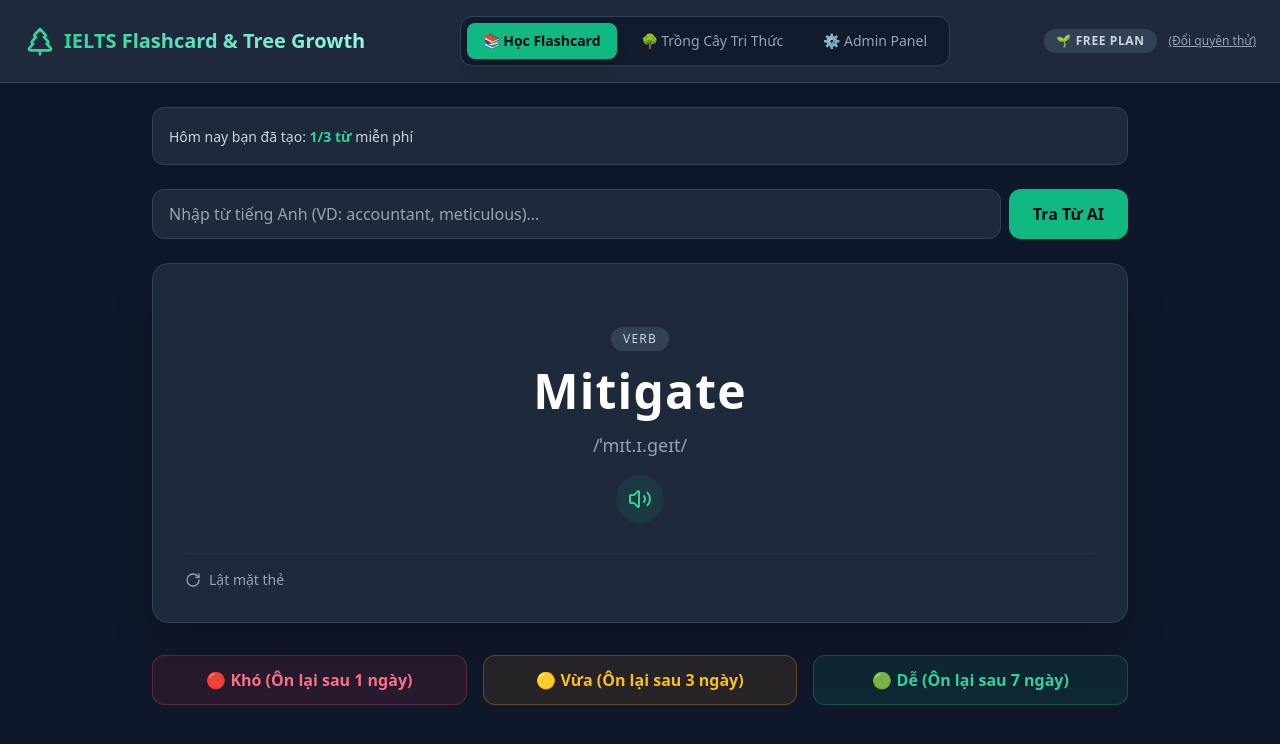
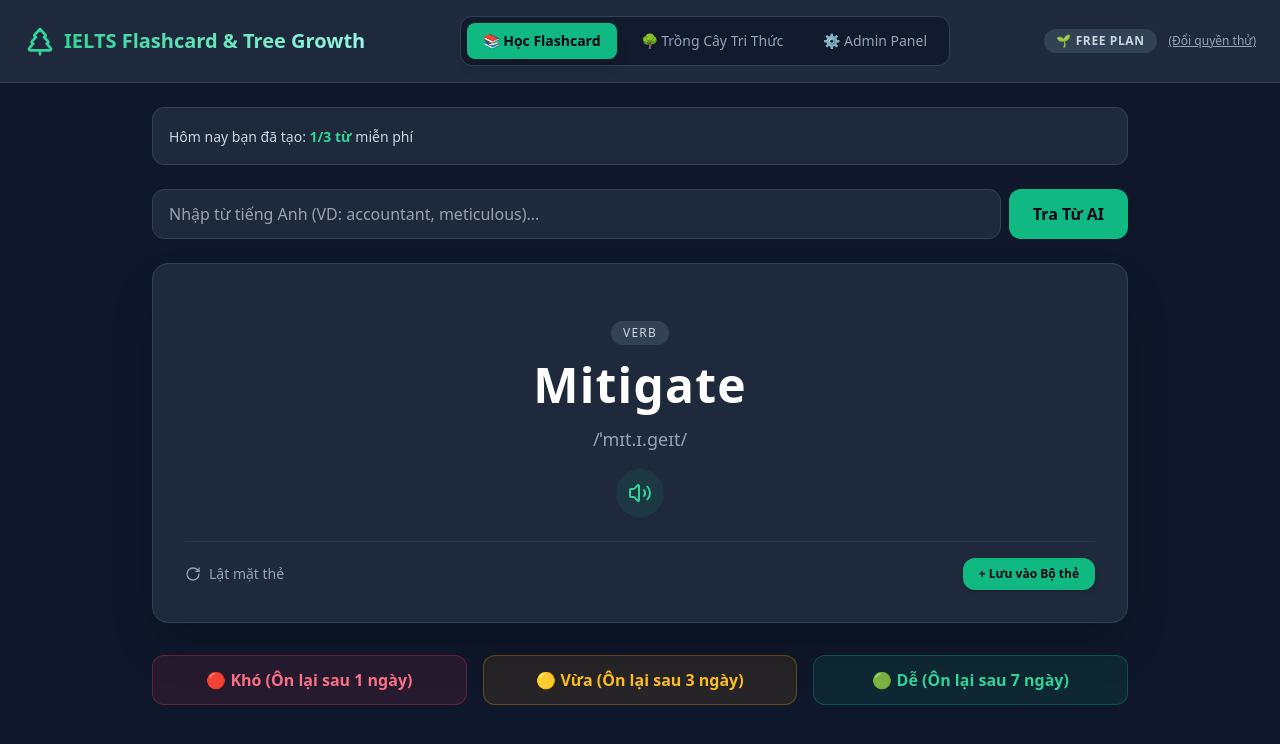
Before and after one commit to bachtruong31241026859-dotcom/my-flashcard-app, a Next.js app: page / in a window 1280 px wide. Shown: the top 744 px of the page. Built offline with nearby package versions, Linux system fonts and the light colour scheme.

Commit message:
Update page.tsx

```diff
--- a/app/page.tsx
+++ b/app/page.tsx
@@ -14,7 +14,11 @@ export default function Home() {
   const [waterDrops, setWaterDrops] = useState(145);
   const [isEditing, setIsEditing] = useState(false);
 
-  // Dữ liệu từ vựng hiện tại (mặc định hoặc từ AI trả về)
+  // State hỗ trợ lưu từ vựng vào Supabase
+  const [saving, setSaving] = useState(false);
+  const [isSaved, setIsSaved] = useState(false);
+
+  // Dữ liệu từ vựng hiện tại
   const [currentWord, setCurrentWord] = useState<any>({
     word: 'mitigate',
     ipa: '/ˈmɪt.ɪ.ɡeɪt/',
@@ -32,12 +36,13 @@ export default function Home() {
   const [customMeaning, setCustomMeaning] = useState(currentWord.vietnamese_meaning);
   const [cacheSource, setCacheSource] = useState<string | null>(null);
 
-  // HÀM GỌI API TRA TỪ THẬT TỪ GEMINI / SUPABASE
+  // 1. HÀM GỌI GROQ AI TRA TỪ
   const handleSearch = async () => {
     if (!inputWord.trim()) return;
     setLoading(true);
     setErrorMessage('');
     setIsFlipped(false);
+    setIsSaved(false); // Reset trạng thái đã lưu khi tra từ mới
 
     try {
       const response = await fetch('/api/generate-word', {
@@ -45,7 +50,6 @@ export default function Home() {
         headers: { 'Content-Type': 'application/json' },
         body: JSON.stringify({
           word: inputWord.trim(),
-          user_id: '00000000-0000-0000-0000-000000000001' // ID người dùng demo
         }),
       });
 
@@ -57,7 +61,7 @@ export default function Home() {
 
       setCurrentWord(result.data);
       setCustomMeaning(result.data.vietnamese_meaning);
-      setCacheSource(result.source === 'cache_hit' ? 'Global Cache Hit (Miễn phí API)' : 'AI Gemini vừa phân tích xong!');
+      setCacheSource(result.source === 'cache_hit' ? 'Global Cache Hit (Miễn phí API)' : 'Groq AI vừa phân tích!');
 
       if (role === 'free' && result.source !== 'cache_hit') {
         setFreeWordCount((prev) => Math.min(prev + 1, 3));
@@ -66,6 +70,43 @@ export default function Home() {
       setErrorMessage(err.message || 'Không thể kết nối đến máy chủ AI');
     } finally {
       setLoading(false);
+    }
+  };
+
+  // 2. HÀM LƯU TỪ VỰNG VÀO SUPABASE
+  const handleSaveCard = async () => {
+    if (!currentWord || isSaved) return;
+
+    setSaving(true);
+    try {
+      // Đính kèm nghĩa tiếng Việt nếu người dùng có chỉnh sửa tay
+      const dataToSave = {
+        ...currentWord,
+        vietnamese_meaning: customMeaning || currentWord.vietnamese_meaning
+      };
+
+      const response = await fetch('/api/flashcards', {
+        method: 'POST',
+        headers: { 'Content-Type': 'application/json' },
+        body: JSON.stringify(dataToSave),
+      });
+
+      const result = await response.json();
+
+      if (!response.ok) {
+        if (response.status === 401) {
+          alert('⚠️ Bạn cần đăng nhập tài khoản Supabase để lưu từ vựng này!');
+        } else {
+          alert('⚠️ ' + (result.error || 'Không thể lưu từ vựng vào DB'));
+        }
+        return;
+      }
+
+      setIsSaved(true);
+    } catch (err: any) {
+      alert('⚠️ Đã xảy ra lỗi kết nối khi lưu từ.');
+    } finally {
+      setSaving(false);
     }
   };
 
@@ -216,10 +257,30 @@ export default function Home() {
                   </div>
                 )}
 
-                {/* Nút lật thẻ */}
+                {/* Chân thẻ: Nút lật thẻ & Nút Lưu vào Supabase */}
                 <div className="pt-4 border-t border-slate-700/50 flex justify-between items-center">
                   <button onClick={() => setIsFlipped(!isFlipped)} className="flex items-center gap-2 text-slate-400 hover:text-emerald-400 text-sm transition-all">
                     <RotateCw className="w-4 h-4" /> Lật mặt thẻ
+                  </button>
+
+                  <button
+                    onClick={handleSaveCard}
+                    disabled={saving || isSaved}
+                    className={`px-4 py-2 rounded-xl text-xs font-bold transition-all flex items-center gap-2 ${
+                      isSaved
+                        ? 'bg-emerald-950 text-emerald-400 border border-emerald-700/60 cursor-default'
+                        : 'bg-emerald-500 hover:bg-emerald-400 text-slate-950 shadow-md hover:shadow-emerald-500/20'
+                    }`}
+                  >
+                    {saving ? (
+                      <>
+                        <Loader2 className="w-3.5 h-3.5 animate-spin" /> Đang lưu...
+                      </>
+                    ) : isSaved ? (
+                      '✓ Đã lưu vào Bộ thẻ'
+                    ) : (
+                      '+ Lưu vào Bộ thẻ'
+                    )}
                   </button>
                 </div>
               </div>
```
